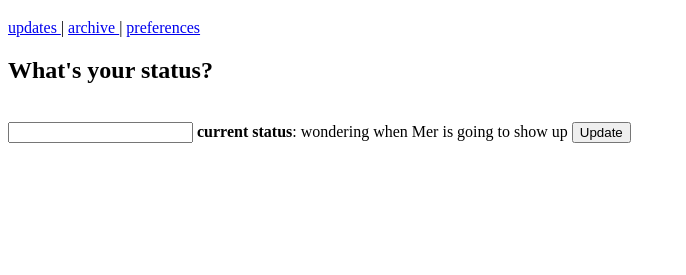
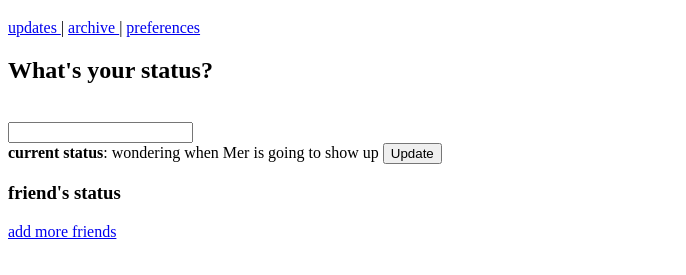
Before and after one commit to Louisf77/early-twitter, a website: page index.html in a window 1280 px wide. Shown: the part 61-336 px from the top of the page, without its empty margins (0-686 px from the left). Drawn offline with Linux system fonts and the light colour scheme.

Commit message:
Friends status and add link

```diff
--- a/index.html
+++ b/index.html
@@ -14,11 +14,12 @@
       </nav>
     </header>
     <main>
-      <h2>What's your status?</h2>
-      <br />
-      <input type="text" id="Statusbox" name="statusbox" />
+      <h2>What's your status?</h2><br>
+      <input type="text" id="Statusbox" name="statusbox"/><br>
       <b>current status</b>: wondering when Mer is going to show up
       <button type="button">Update</button>
+      <h3>friend's status</h3>
+      <a href="#"> add more friends </a>
     </main>
   </body>
 </html>
```
